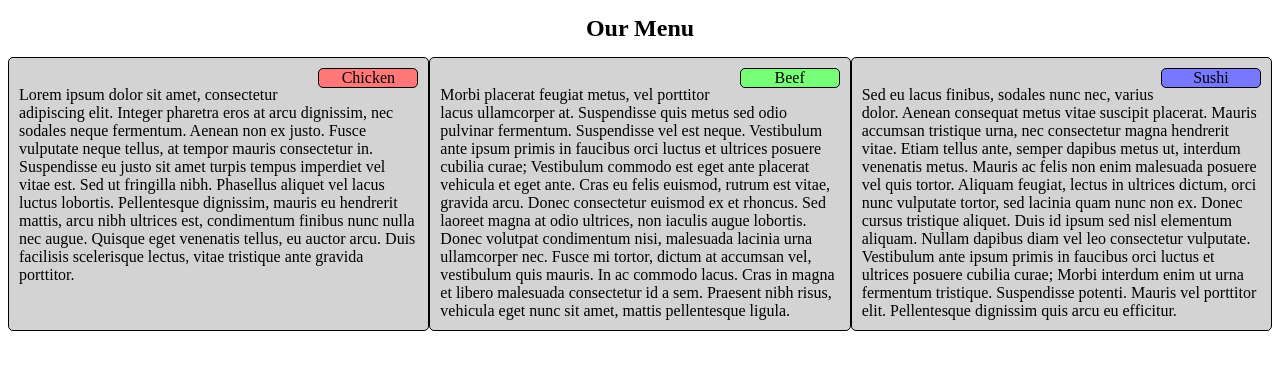
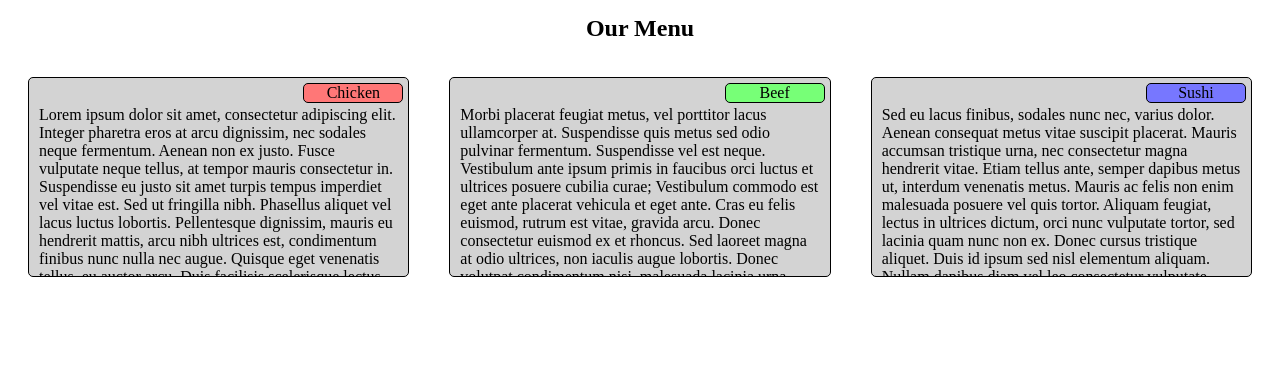
Before and after one commit to cannoniere/Coursera-HTML-CSS-Javascript, a plain HTML site: page module2-solution/templates/index.html in a window 1280 px wide. Drawn offline with Linux system fonts and the light colour scheme.

Commit message:
Add spacing between menu elements.

```diff
--- a/module2-solution/static/css/styles.css
+++ b/module2-solution/static/css/styles.css
@@ -15,17 +15,17 @@ h1 {
   display: flex;
 	flex-wrap: wrap;
 	flex-direction: row;
+	min-width: 300px;
 }
 
 .box > * {
-  border: 2px solid black;
-  border-radius: 5px;
-	flex: 1 1 atuo;
-	flex-grow: 1;
+	flex: 1 1 auto;
 }
 
 .chick_hdr {
 	float: right;
+	margin-top: -5px;
+	margin-right: -5px;
   border: 1px solid black;
 	border-radius: 5px;
 	width: 100px;
@@ -35,6 +35,8 @@ h1 {
 
 .beef_hdr {
 	float: right;
+	margin-top: -5px;
+	margin-right: -5px;
   border: 1px solid black;
 	border-radius: 5px;
 	width: 100px;
@@ -44,6 +46,8 @@ h1 {
 
 .sushi_hdr {
 	float: right;
+	margin-top: -5px;
+	margin-right: -5px;
   border: 1px solid black;
 	border-radius: 5px;
 	width: 100px;
@@ -52,11 +56,14 @@ h1 {
 }
 
 .body {
+	margin: 20px;
+	height: 200px;
 	border: 1px solid black;
+	border-radius: 5px;
   background-color: lightgray;
 	padding: 10px;
+	overflow: hidden;
 }
-
 
 /********** Large devices only **********/
 @media (min-width: 1200px) {
--- a/module2-solution/templates/index.html
+++ b/module2-solution/templates/index.html
@@ -10,18 +10,25 @@
 <body>
 
 <h1>Our Menu</h1>
+
 	<div class="box">
-    <div class="col-lg-4 col-md-6 body">
+    <div class="col-lg-4 col-md-6">
+		<div class="body">
 		<div class="chick_hdr">Chicken</div><br>
 		Lorem ipsum dolor sit amet, consectetur adipiscing elit. Integer pharetra eros at arcu dignissim, nec sodales neque fermentum. Aenean non ex justo. Fusce vulputate neque tellus, at tempor mauris consectetur in. Suspendisse eu justo sit amet turpis tempus imperdiet vel vitae est. Sed ut fringilla nibh. Phasellus aliquet vel lacus luctus lobortis. Pellentesque dignissim, mauris eu hendrerit mattis, arcu nibh ultrices est, condimentum finibus nunc nulla nec augue. Quisque eget venenatis tellus, eu auctor arcu. Duis facilisis scelerisque lectus, vitae tristique ante gravida porttitor.
+		</div>
 	  </div>
-    <div class="col-lg-4 col-md-6 body">
+    <div class="col-lg-4 col-md-6">
+		<div class="body">
 	  <div class="beef_hdr">Beef</div><br>
 		Morbi placerat feugiat metus, vel porttitor lacus ullamcorper at. Suspendisse quis metus sed odio pulvinar fermentum. Suspendisse vel est neque. Vestibulum ante ipsum primis in faucibus orci luctus et ultrices posuere cubilia curae; Vestibulum commodo est eget ante placerat vehicula et eget ante. Cras eu felis euismod, rutrum est vitae, gravida arcu. Donec consectetur euismod ex et rhoncus. Sed laoreet magna at odio ultrices, non iaculis augue lobortis. Donec volutpat condimentum nisi, malesuada lacinia urna ullamcorper nec. Fusce mi tortor, dictum at accumsan vel, vestibulum quis mauris. In ac commodo lacus. Cras in magna et libero malesuada consectetur id a sem. Praesent nibh risus, vehicula eget nunc sit amet, mattis pellentesque ligula.
 	  </div>
-	  <div class="col-lg-4 col-md-6 body">
+	  </div>
+	  <div class="col-lg-4 col-md-6">
+		<div class="body">
 		<div class="sushi_hdr">Sushi</div><br>
 		Sed eu lacus finibus, sodales nunc nec, varius dolor. Aenean consequat metus vitae suscipit placerat. Mauris accumsan tristique urna, nec consectetur magna hendrerit vitae. Etiam tellus ante, semper dapibus metus ut, interdum venenatis metus. Mauris ac felis non enim malesuada posuere vel quis tortor. Aliquam feugiat, lectus in ultrices dictum, orci nunc vulputate tortor, sed lacinia quam nunc non ex. Donec cursus tristique aliquet. Duis id ipsum sed nisl elementum aliquam. Nullam dapibus diam vel leo consectetur vulputate. Vestibulum ante ipsum primis in faucibus orci luctus et ultrices posuere cubilia curae; Morbi interdum enim ut urna fermentum tristique. Suspendisse potenti. Mauris vel porttitor elit. Pellentesque dignissim quis arcu eu efficitur.
+	   </div>
 	   </div>
 	 </div>
  </div>
```
